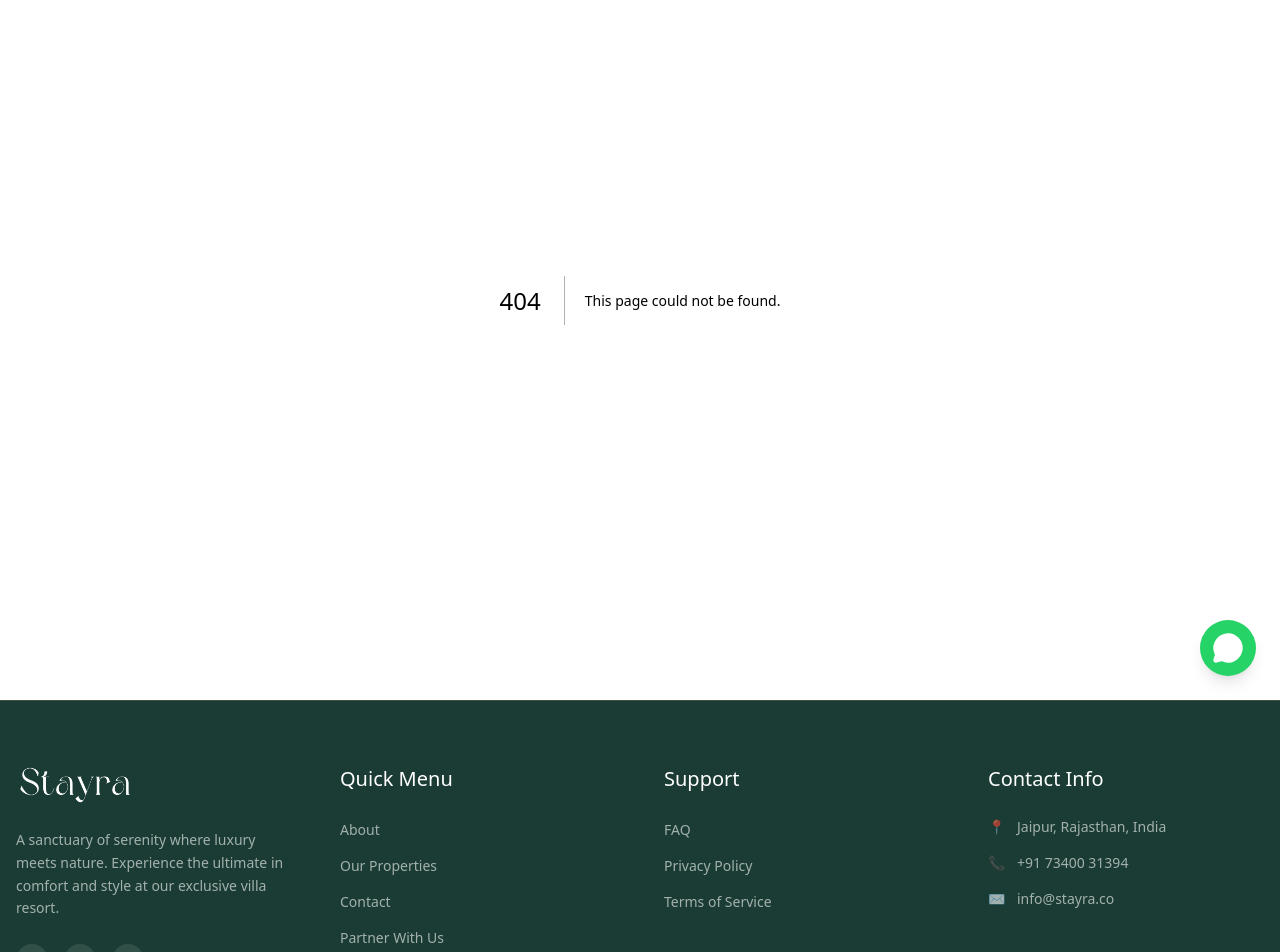
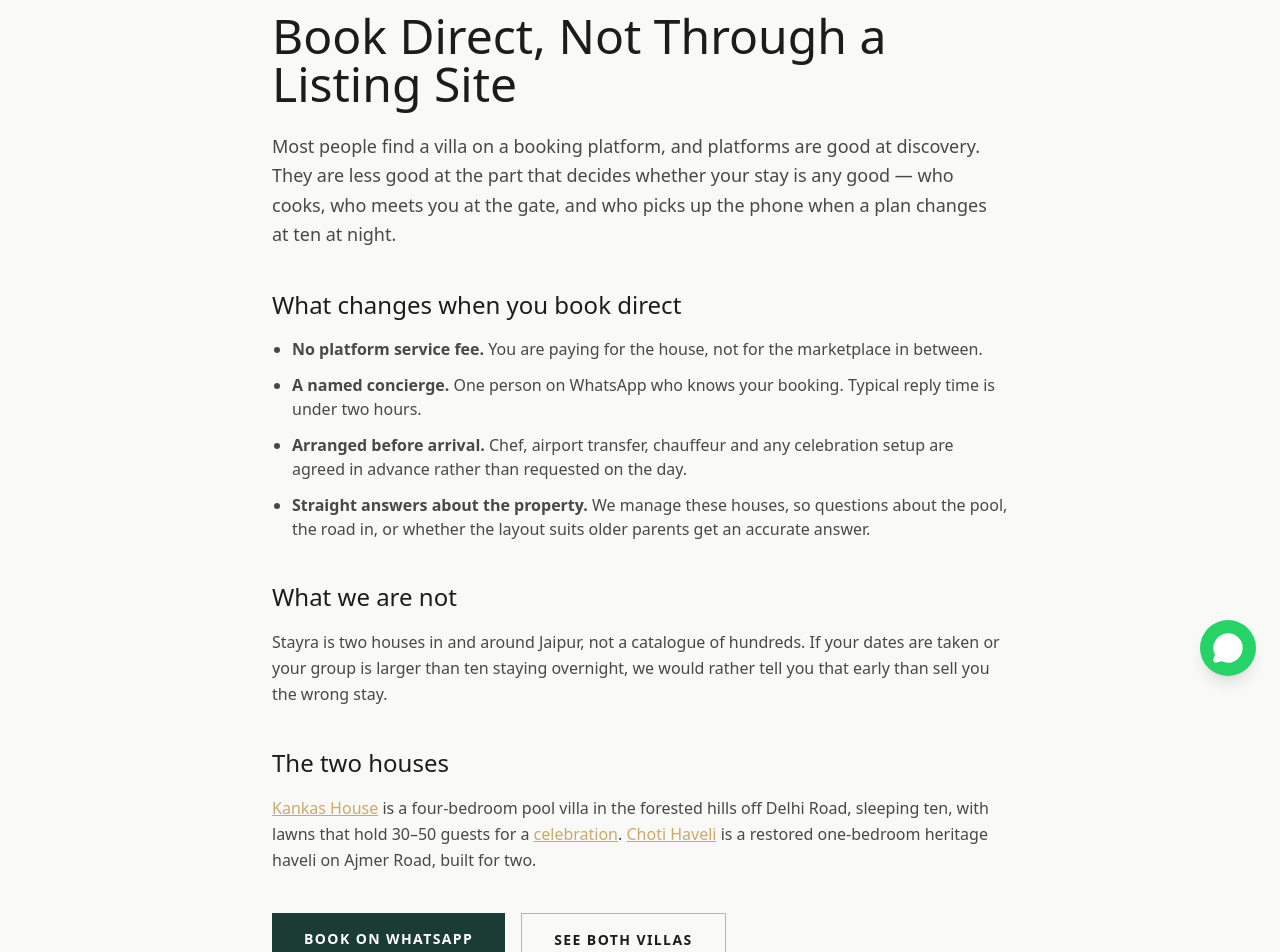
Before and after one commit to unsocialsthailandwebsite-sketch/stayrafin, a Next.js app: page /book-direct in a window 1280 px wide. Before the commit this address had no page. Shown: the part 100-1052 px from the top of the page. Built offline with nearby package versions, Linux system fonts and the light colour scheme; a web font is replaced by a local one.

Commit message:
Create Book Direct page with metadata and content

```diff
--- /dev/null
+++ b/src/app/book-direct/page.tsx
@@ -0,0 +1,71 @@
+import type { Metadata } from "next";
+import Link from "next/link";
+import { BreadcrumbSchema } from "@/components/seo/structured-data";
+
+export const metadata: Metadata = {
+    title: "Book Direct — Private Villas in Jaipur, Without the Listing Site",
+    description:
+        "Booking a Stayra villa direct means no platform service fee, a named concierge instead of a message thread, and a chef and transfers arranged before you arrive.",
+    alternates: { canonical: "/book-direct" },
+    openGraph: {
+        title: "Book Direct — Private Villas in Jaipur, Without the Listing Site",
+        description:
+            "No platform service fee, a real concierge, and the same two villas you would find listed elsewhere. Book direct on WhatsApp.",
+        url: "/book-direct",
+    },
+};
+
+const WHATSAPP =
+    "https://wa.me/917340031394?text=Hi%2C%20I%20would%20like%20to%20book%20a%20Stayra%20villa%20direct";
+
+export default function BookDirectPage() {
+    return (
+        <main className="min-h-screen bg-stayra-ivory pt-28 pb-20">
+            <BreadcrumbSchema items={[{ name: "Book Direct", path: "/book-direct" }]} />
+            <div className="container mx-auto px-4 max-w-3xl">
+                <h1 className="font-serif text-4xl md:text-5xl text-stayra-charcoal mb-6">
+                    Book Direct, Not Through a Listing Site
+                </h1>
+                <p className="font-sans text-lg text-stayra-charcoal/80 leading-relaxed mb-10">
+                    Most people find a villa on a booking platform, and platforms are good at discovery. They
+                    are less good at the part that decides whether your stay is any good — who cooks, who meets
+                    you at the gate, and who picks up the phone when a plan changes at ten at night.
+                </p>
+
+                <h2 className="font-serif text-2xl text-stayra-charcoal mb-4">What changes when you book direct</h2>
+                <ul className="font-sans text-stayra-charcoal/80 space-y-3 mb-10 list-disc pl-5">
+                    <li><strong>No platform service fee.</strong> You are paying for the house, not for the marketplace in between.</li>
+                    <li><strong>A named concierge.</strong> One person on WhatsApp who knows your booking. Typical reply time is under two hours.</li>
+                    <li><strong>Arranged before arrival.</strong> Chef, airport transfer, chauffeur and any celebration setup are agreed in advance rather than requested on the day.</li>
+                    <li><strong>Straight answers about the property.</strong> We manage these houses, so questions about the pool, the road in, or whether the layout suits older parents get an accurate answer.</li>
+                </ul>
+
+                <h2 className="font-serif text-2xl text-stayra-charcoal mb-4">What we are not</h2>
+                <p className="font-sans text-stayra-charcoal/80 leading-relaxed mb-10">
+                    Stayra is two houses in and around Jaipur, not a catalogue of hundreds. If your dates are
+                    taken or your group is larger than ten staying overnight, we would rather tell you that
+                    early than sell you the wrong stay.
+                </p>
+
+                <h2 className="font-serif text-2xl text-stayra-charcoal mb-4">The two houses</h2>
+                <p className="font-sans text-stayra-charcoal/80 leading-relaxed mb-10">
+                    <Link href="/properties/kankas-house" className="text-stayra-gold underline">Kankas House</Link>{" "}
+                    is a four-bedroom pool villa in the forested hills off Delhi Road, sleeping ten, with lawns
+                    that hold 30–50 guests for a{" "}
+                    <Link href="/celebrations-in-jaipur" className="text-stayra-gold underline">celebration</Link>.{" "}
+                    <Link href="/properties/choti-haveli" className="text-stayra-gold underline">Choti Haveli</Link>{" "}
+                    is a restored one-bedroom heritage haveli on Ajmer Road, built for two.
+                </p>
+
+                <div className="flex flex-wrap gap-4">
+                    <a href={WHATSAPP} target="_blank" rel="noopener noreferrer" className="bg-stayra-green text-white px-8 py-4 text-sm tracking-widest font-bold">
+                        BOOK ON WHATSAPP
+                    </a>
+                    <Link href="/properties" className="border border-stayra-charcoal/30 text-stayra-charcoal px-8 py-4 text-sm tracking-widest font-bold">
+                        SEE BOTH VILLAS
+                    </Link>
+                </div>
+            </div>
+        </main>
+    );
+}
```
